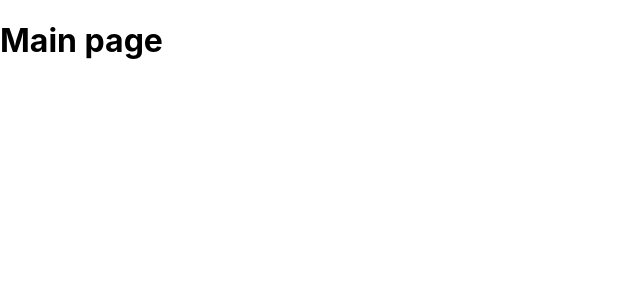
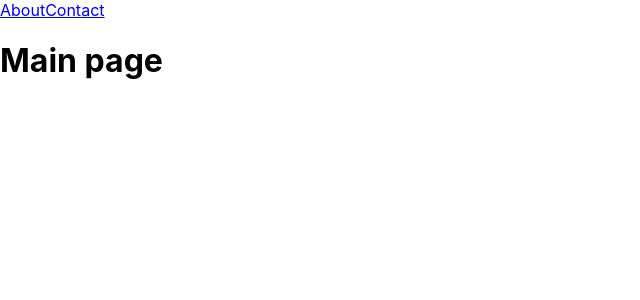
Before and after one commit to kiryl-ramanouski/React-LinkedIn-learning, a React (Create React App) app in the folder react-linkedin-learn-app/: page / in a window 1280 px wide. Shown: the top 300 px of the page, without its empty margins (0-640 px from the left). Built offline with nearby package versions, Linux system fonts and the light colour scheme.

Commit message:
feat: use links from react router dom

```diff
--- a/react-linkedin-learn-app/src/App.js
+++ b/react-linkedin-learn-app/src/App.js
@@ -1,15 +1,40 @@
+import { Link } from 'react-router-dom';
 import './App.css';
 
 function Home() {
-  return <h1>Main page</h1>;
+  return (
+    <div>
+      <nav>
+        <Link to='/about'>About</Link>
+        <Link to='/contact'>Contact</Link>
+      </nav>
+      <h1>Main page</h1>
+    </div>
+  );
 }
 
 export function About() {
-  return <h1>About Us</h1>;
+  return (
+    <div>
+      <nav>
+        <Link to='/'>Home</Link>
+        <Link to='/contact'>Contact</Link>
+      </nav>
+      <h1>About Us</h1>
+    </div>
+  );
 }
 
 export function Contact() {
-  return <h1>Contact Us</h1>;
+  return (
+    <div>
+      <nav>
+        <Link to='/'>Home</Link>
+        <Link to='/about'>About</Link>
+      </nav>
+      <h1>Contact Us</h1>
+    </div>
+  );
 }
 
 export function App() {
```
